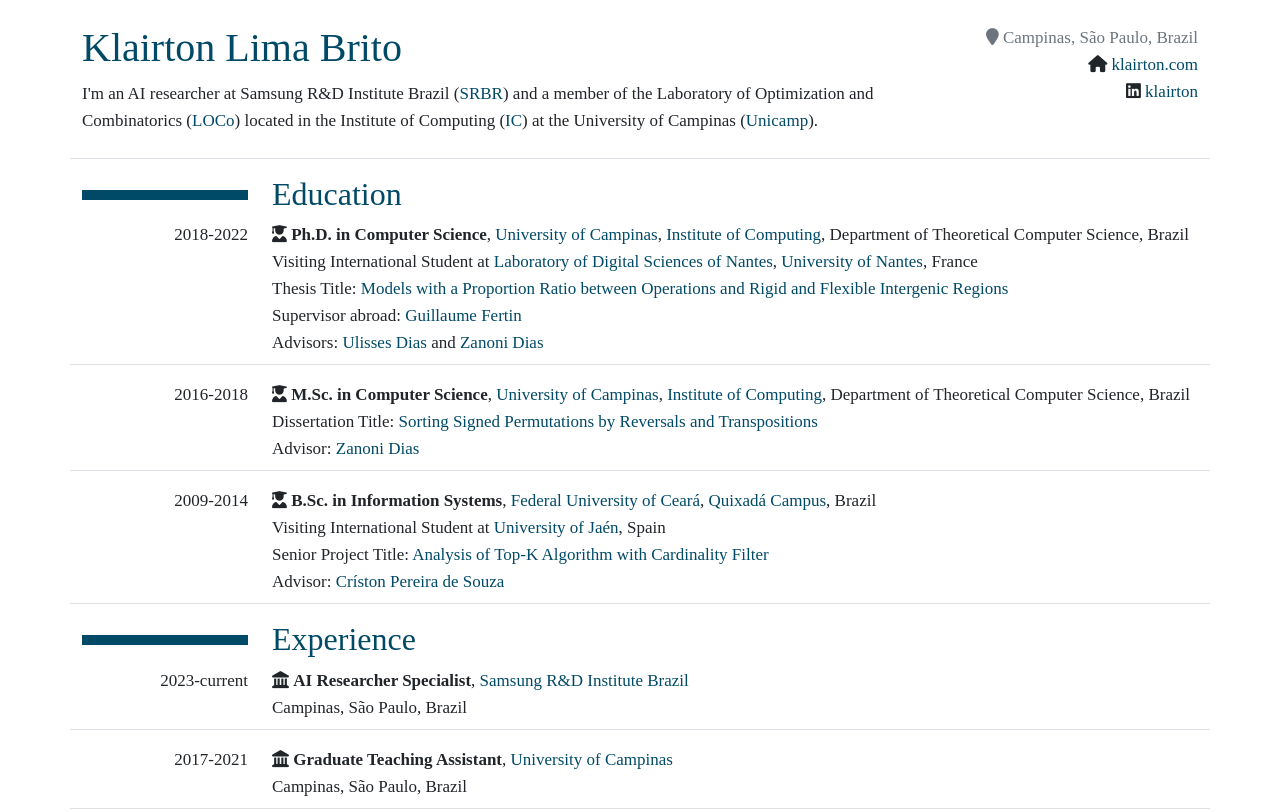
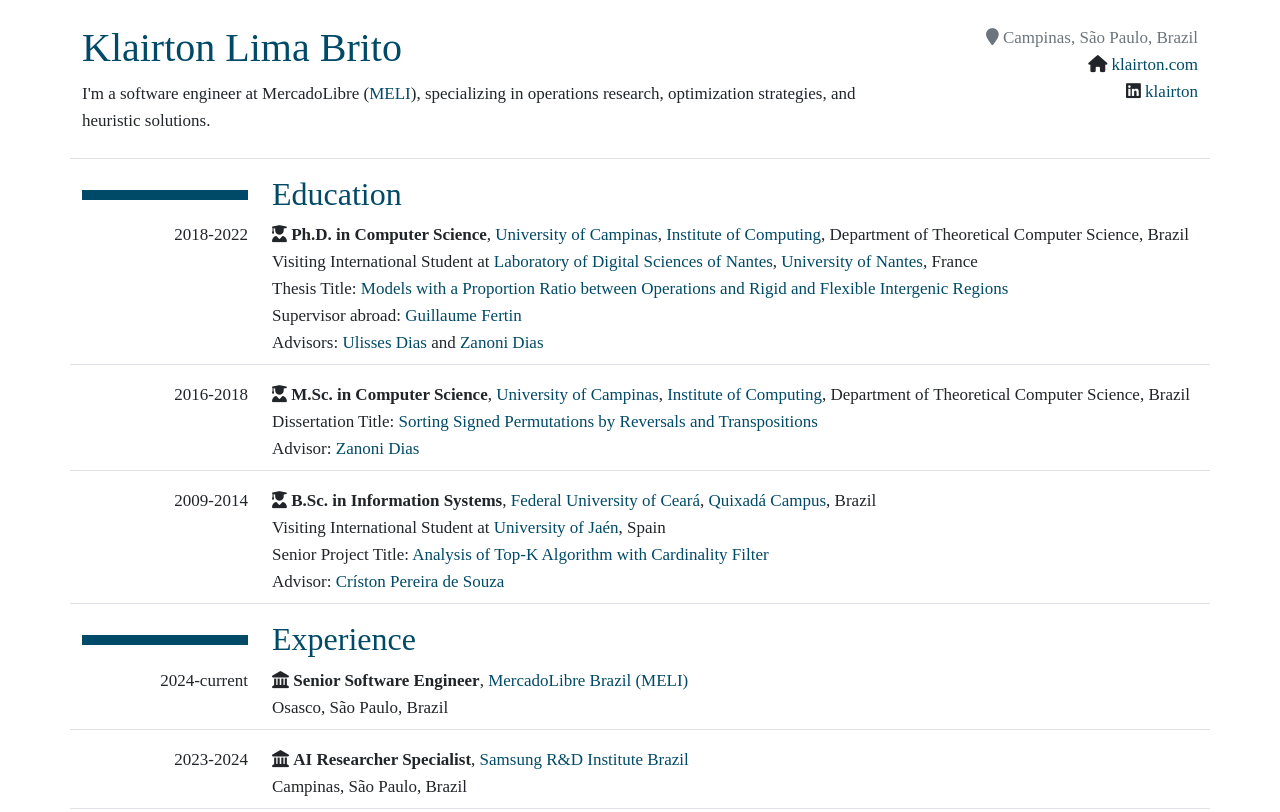
Before and after one commit to klairton/Homepage, a plain HTML site: page index.html in a window 1280 px wide. Shown: the top 812 px of the page. Drawn offline with nearby package versions, Linux system fonts and the light colour scheme; some icons are missing.

Commit message:
Homepage: Experience update

```diff
--- a/index.html
+++ b/index.html
@@ -29,7 +29,7 @@
           <div class="col-lg-9">
             <div class="row">
               <h1 class="col-lg-12">Klairton Lima Brito</h1>
-              <p class="col-lg-12">I'm an AI researcher at Samsung R&D Institute Brazil (<a href="https://research.samsung.com/srbr" target="_blank">SRBR</a>) and a member of the Laboratory of Optimization and Combinatorics (<a href="http://loco.ic.unicamp.br/" target="_blank">LOCo</a>) located in the Institute of Computing (<a href="http://ic.unicamp.br/en/" target="_blank">IC</a>) at the University of Campinas (<a href="https://www.unicamp.br/" target="_blank">Unicamp</a>).</p>
+              <p class="col-lg-12">I'm a software engineer at MercadoLibre (<a href="https://www.mercadolivre.com.br/institucional" target="_blank">MELI</a>), specializing in operations research, optimization strategies, and heuristic solutions.</p>
             </div>
           </div>
           <div class="col-lg-3">
@@ -132,7 +132,23 @@
         <div class="row border-bottom mb-3 pb-2">
           <div class="col-lg-2">
             <div class="row">
-              <p class="col-lg-12 m-0 text-end">2023-current</p>
+              <p class="col-lg-12 m-0 text-end">2024-current</p>
+            </div>
+          </div>
+          <div class="col-lg-10">
+            <div class="row">
+              <p class="col-lg-12 m-0"><i class="fa-solid fa-landmark"></i> <b>Senior Software Engineer</b>, <a href="https://www.mercadolivre.com.br/institucional" target="_blank">MercadoLibre Brazil (MELI)</a></p>
+            </div>
+            <div class="row">
+              <p class="col-lg-12 m-0">Osasco, São Paulo, Brazil</p>
+            </div>
+          </div>
+        </div>
+
+        <div class="row border-bottom mb-3 pb-2">
+          <div class="col-lg-2">
+            <div class="row">
+              <p class="col-lg-12 m-0 text-end">2023-2024</p>
             </div>
           </div>
           <div class="col-lg-10">
```
